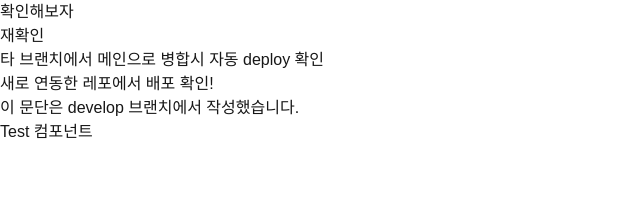
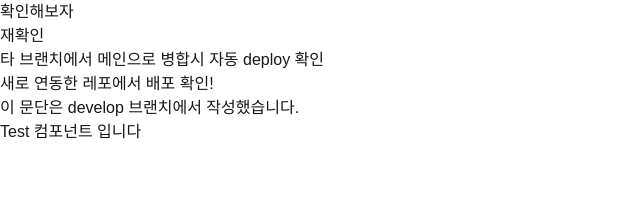
Before and after one commit to deploy-practice0215/deploy-practice, a Next.js app: page / in a window 1280 px wide. Shown: the top 210 px of the page, without its empty margins (0-640 px from the left). Built offline with nearby package versions, Linux system fonts and the light colour scheme.

Commit message:
fix: Test 컴포넌트 수정 (#8)

```diff
--- a/components/Test.tsx
+++ b/components/Test.tsx
@@ -1,5 +1,5 @@
 export default function Test() {
   return (
-    <div>Test 컴포넌트</div>
+    <div>Test 컴포넌트 입니다</div>
   )
 }
```
